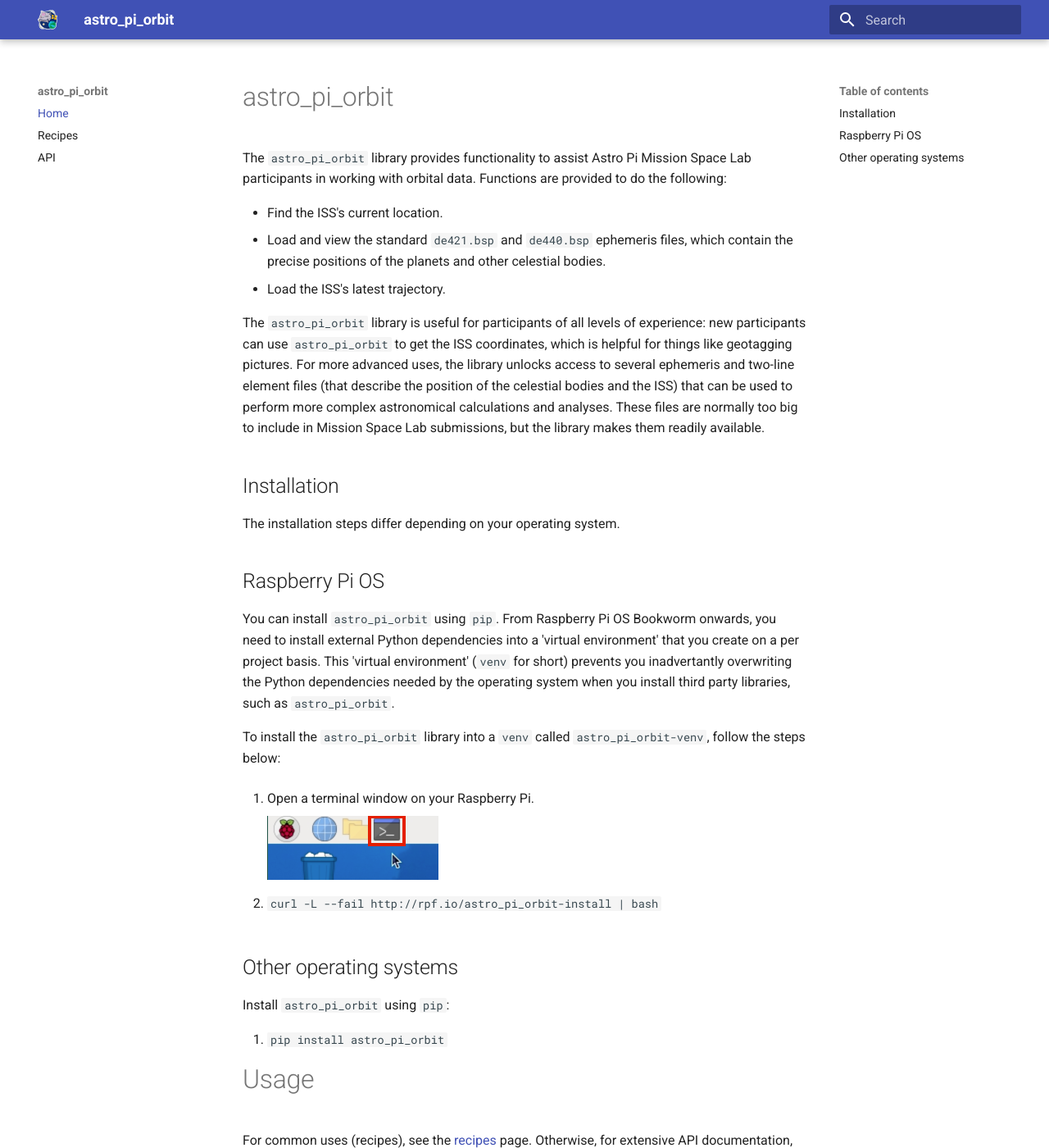
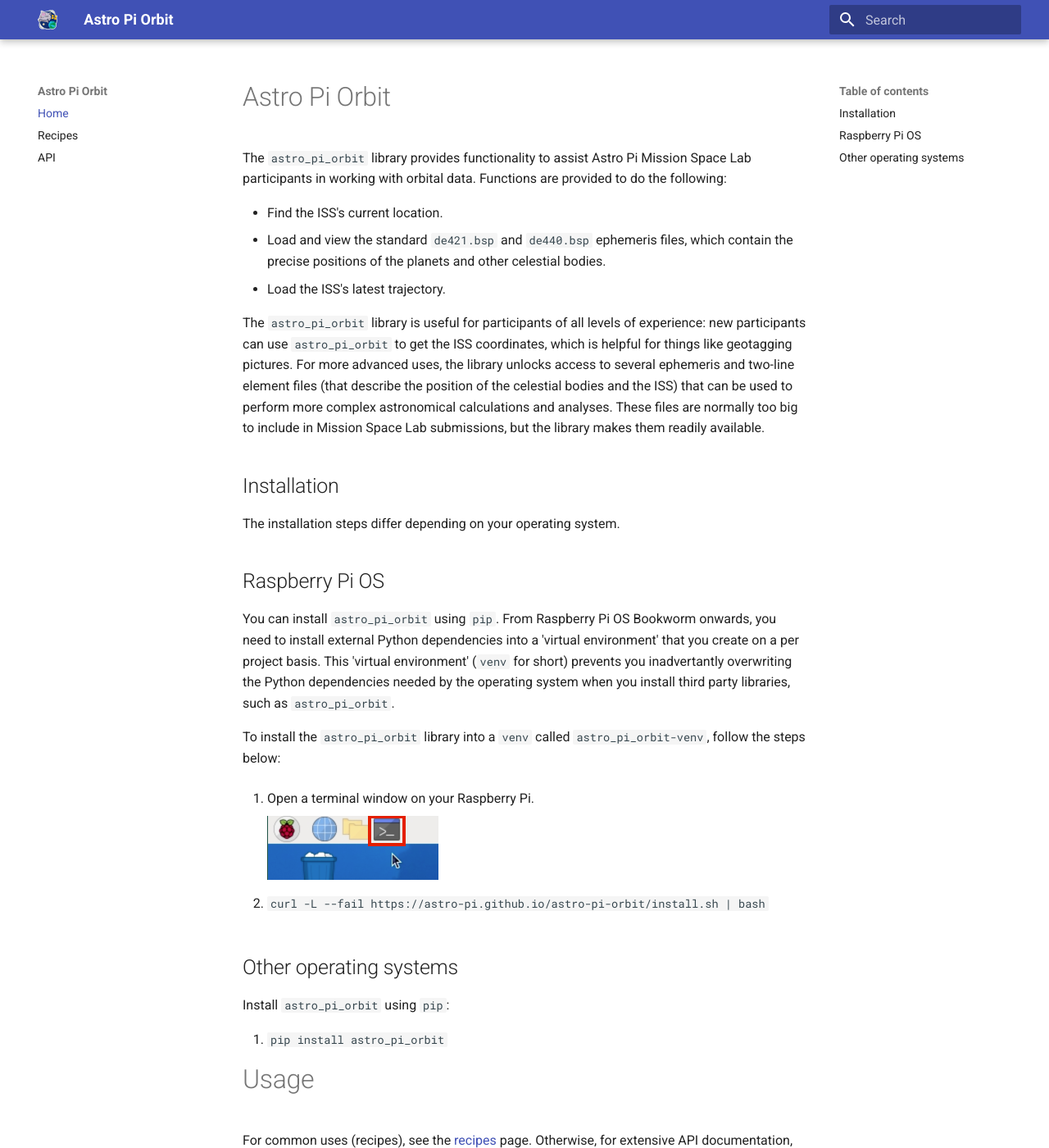
Before and after one commit to astro-pi/astro-pi-orbit, an MkDocs documentation site: the page built from docs/index.md, in a window 1280 px wide and 1400 px high. Shown: the whole window at 82% size. Built offline with MkDocs 1.6.1 and Material for MkDocs 9.7.7, drawn with Linux system fonts in a browser that asks for light colours.

Commit message:
Update install script URL and change site name

```diff
--- a/docs/index.md
+++ b/docs/index.md
@@ -1,4 +1,4 @@
-# astro_pi_orbit
+# Astro Pi Orbit
 
 The `astro_pi_orbit` library provides functionality to assist Astro Pi Mission Space Lab participants in working with orbital data. Functions are provided to do the following:
 
@@ -23,7 +23,7 @@
 
     ![Open a terminal window](images/open-terminal.png)
 
- 2. `curl -L --fail http://rpf.io/astro_pi_orbit-install | bash`
+ 2. `curl -L --fail https://astro-pi.github.io/astro-pi-orbit/install.sh | bash`
 
 
 ## Other operating systems
--- a/mkdocs.yml
+++ b/mkdocs.yml
@@ -1,4 +1,4 @@
-site_name: astro_pi_orbit
+site_name: Astro Pi Orbit
 site_description: Miscellaneous functions for use in the Astro Pi Mission Space Lab challenge
 theme:
   name: material
```
